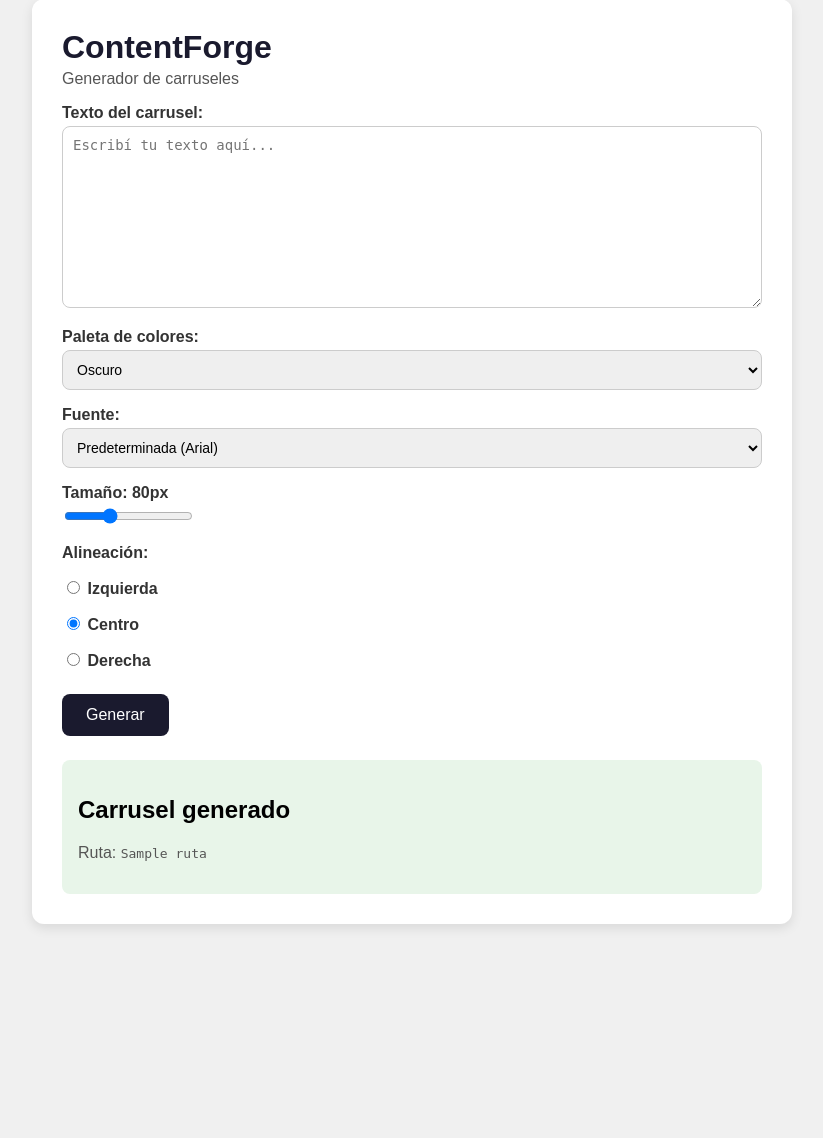
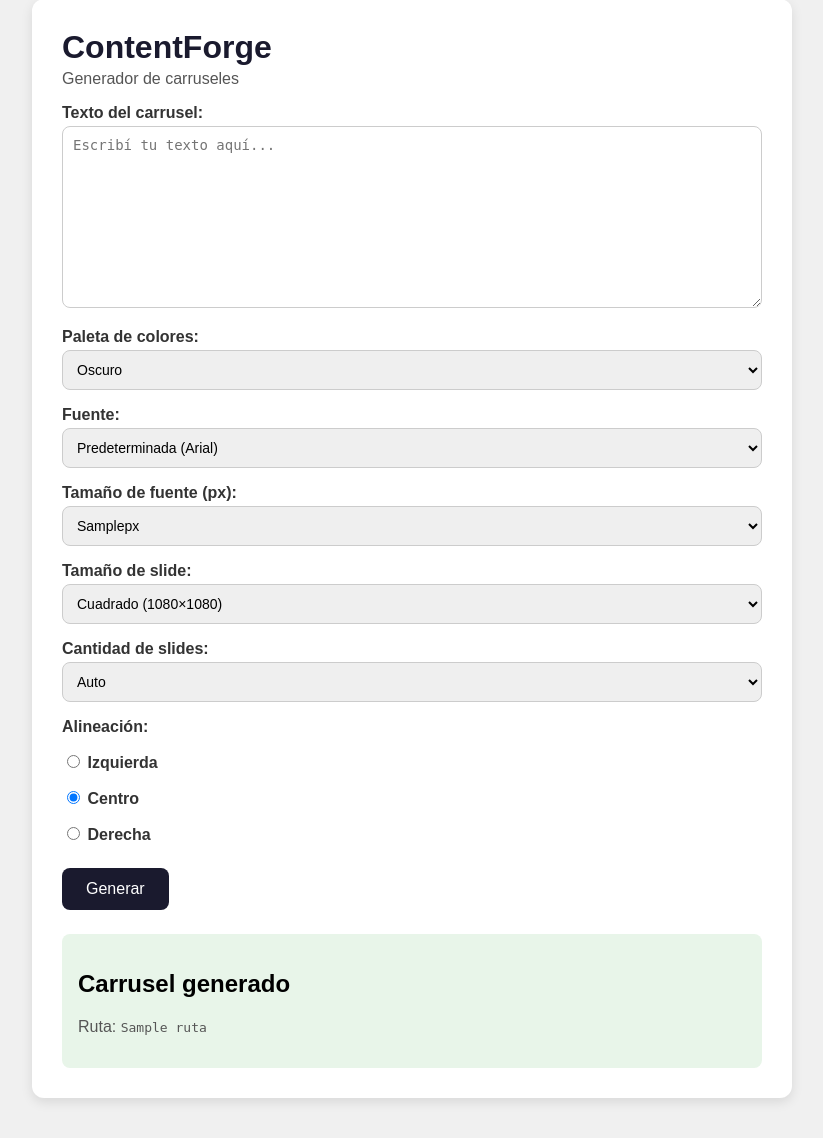
Before and after one commit to UribeCamilo98/content-forge, a Flask app: template templates/index.html in a window 1280 px wide. Shown: the part 41-1179 px from the top of the page, without its empty margins (228-1051 px from the left). Before the commit the page ends 969 px from the top, so only its background shows below. Run offline with Flask 3, Linux system fonts and the light colour scheme; the template is opened without the code that fills it: most values are stand-ins (such as "Sample title", 1, 10 or a date in 2020).

Commit message:
Features adicionales
Se agrego la capacidad de seleccioner entre 3 estilos de canvas para la creacion de slides la igual de poderedeterminar la fuente y cantidad de slides necesarios.

```diff
--- a/app.py
+++ b/app.py
@@ -2,12 +2,13 @@ from flask import Flask, render_template, request
 from generator.carousel import Carrusel
 from utils.colors import obtener_paleta
 from utils.fonts import font_manager
+from config import PRESETS_TAMANO, TAMANO_OPCIONES
 
 app = Flask(__name__)
 @app.route("/")
 def home():
     fuentes = font_manager.listar_fuentes()
-    return render_template("index.html", fuentes=fuentes)
+    return render_template("index.html", fuentes=fuentes, tamano_opciones=TAMANO_OPCIONES)
 
 @app.route("/generar", methods=["POST"])
 def generar():
@@ -20,10 +21,15 @@ def generar():
     alineacion = request.form.get("alineacion", "centro")
     tamano = int(tamano_str) if tamano_str else None
 
-    plantilla = Carrusel(texto, paleta["fondo"], paleta["texto"], fuente=fuente, tamano=tamano, alineacion=alineacion)
+    preset = request.form.get("preset_tamano", "cuadrado")
+    ancho,alto = PRESETS_TAMANO.get(preset, PRESETS_TAMANO["cuadrado"])
+    num_slides_str = request.form.get("num_slides", "")
+    num_slides = int(num_slides_str) if num_slides_str else None
+
+    plantilla = Carrusel(texto, paleta["fondo"], paleta["texto"], fuente=fuente, num_slides=num_slides, tamano=tamano, alineacion=alineacion, ancho=ancho, alto=alto)
     ruta = plantilla.generar()
 
-    return render_template("index.html", ruta = ruta, fuentes=font_manager.listar_fuentes())
+    return render_template("index.html", ruta = ruta, fuentes=font_manager.listar_fuentes(), tamano_opciones=TAMANO_OPCIONES)
 
 if __name__ == "__main__":
     app.run(debug=True)
--- a/generator/carousel.py
+++ b/generator/carousel.py
@@ -5,12 +5,14 @@ from generator.base import PlantillaBase
 from config import RUTA_OUTPUT
 
 class Carrusel(PlantillaBase):
-    def __init__(self, textos, color_fondo, color_texto, num_slides=None, fuente=None, tamano=None, alineacion="centro"):
+    def __init__(self, textos, color_fondo, color_texto, num_slides=None, fuente=None, tamano=None, alineacion="centro", ancho=None, alto=None):
         super().__init__(color_fondo,color_texto)
         self.textos = self._procesar_textos(textos,num_slides)
         self.tamano = tamano
         self.alineacion = alineacion
         self.fuente = fuente
+        self.ancho = ancho
+        self.alto = alto
 
     def generar(self):
         timestamp = datetime.now().strftime("%Y%m%d_%H%M%S")
@@ -18,7 +20,7 @@ class Carrusel(PlantillaBase):
         os.makedirs(ruta_carpeta,exist_ok=True)
 
         for i, texto in enumerate(self.textos):
-            img = self._crear_imagen(texto, self.fuente, self.tamano, self.alineacion)
+            img = self._crear_imagen(texto, self.fuente, self.tamano, self.alineacion, self.ancho, self.alto)
             nombre = f"slide_{i+1:02d}.png"
             ruta = os.path.join(ruta_carpeta, nombre)
             img.save(ruta)
--- a/static/style.css
+++ b/static/style.css
@@ -30,7 +30,7 @@ label {
     margin: 16px 0 4px;
     color: #333;
 }
-textarea, select {
+textarea, select, input[type="number"] {
     width: 100%;
     padding: 10px;
     font-size: 14px;
@@ -39,7 +39,7 @@ textarea, select {
     box-sizing: border-box;
     resize: vertical;
 }
-textarea:focus, select:focus {
+textarea:focus, select:focus, input[type="number"]:focus {
     outline: none;
     border-color: #1a1a2e;
 }
--- a/templates/index.html
+++ b/templates/index.html
@@ -32,8 +32,27 @@
                 {% endfor %}
             </select>
 
-            <label for="tamano">Tamaño: <span id="tamano-valor">80</span>px</label>
-            <input type="range" name="tamano" id="tamano" min="20" max="200" value="80">
+           <label for="tamano">Tamaño de fuente (px):</label>
+            <select name="tamano" id="tamano">
+                {% for v in tamano_opciones %}
+                <option value="{{ v }}" {% if v == 80 %}selected{% endif %}>{{ v }}px</option>
+                {% endfor %}
+            </select>
+
+            <label for="preset_tamano">Tamaño de slide:</label>
+            <select name="preset_tamano" id="preset_tamano">
+                <option value="cuadrado">Cuadrado (1080×1080)</option>
+                <option value="vertical">Vertical (1080×1920)</option>
+                <option value="horizontal">Horizontal (1920×1080)</option>
+            </select>
+
+            <label for="num_slides">Cantidad de slides:</label>
+                <select name="num_slides" id="num_slides">
+                    <option value="">Auto</option>
+                    {% for n in range(1, 21) %}
+                    <option value="{{ n }}">{{ n }}</option>
+                    {% endfor %}
+                </select>
 
             <label>Alineación:</label>
             <div class="radio-group">
@@ -52,10 +71,5 @@
         {% endif %}
 
     </div>
-     <script>
-        document.getElementById("tamano").addEventListener("input", function() {
-            document.getElementById("tamano-valor").textContent = this.value;
-        });
-        </script>
 </body>
 </html>
```
Also changed, not shown: config.py (+8 -2 lines), generator/base.py (+10 -8 lines), tests/test_base.py (+2 -2 lines), static/script.js (deleted).
